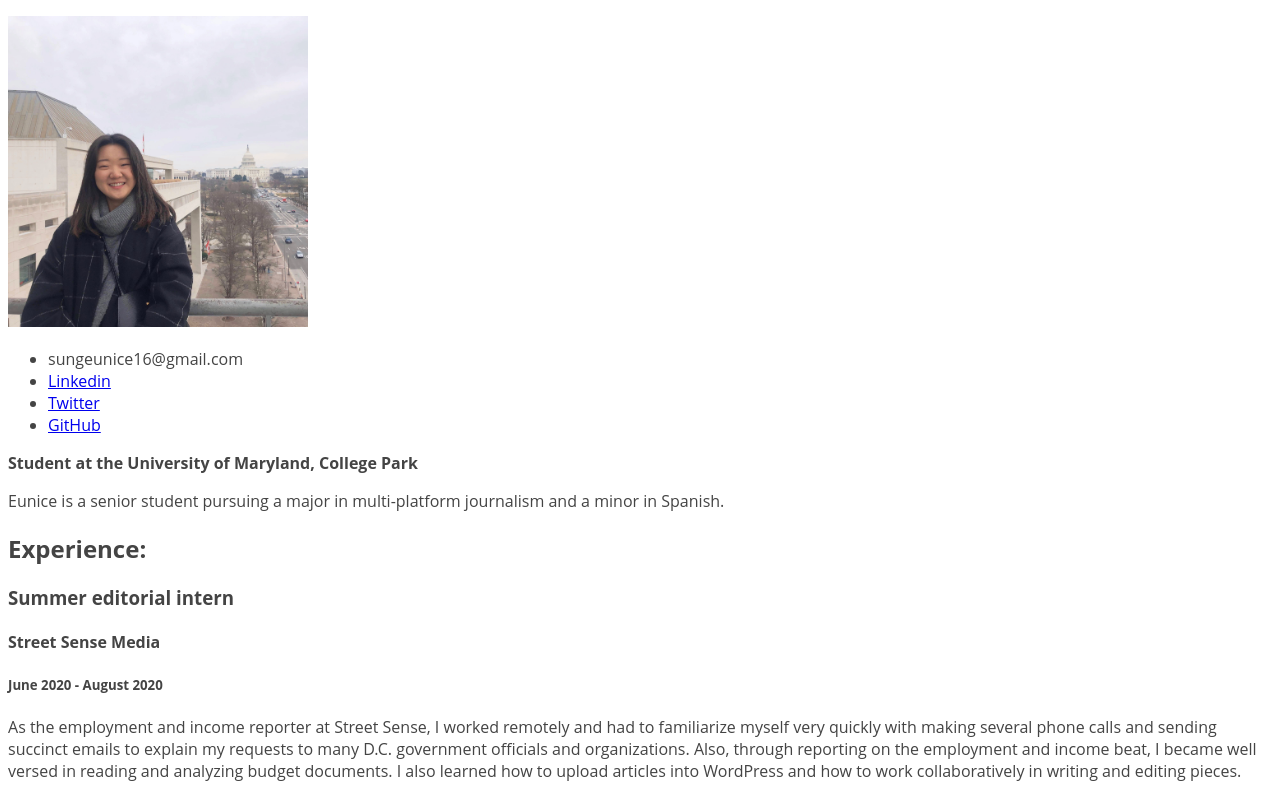
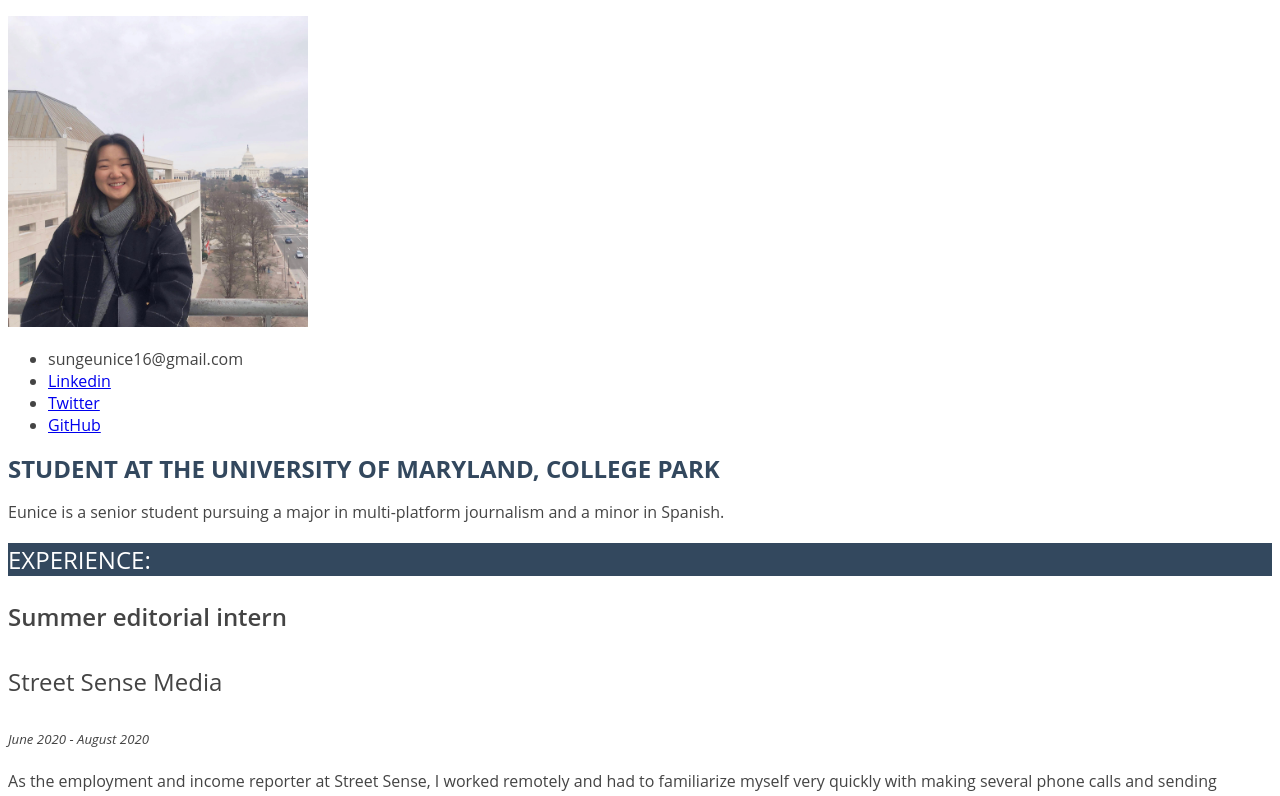
Before and after one commit to esung16/Eunice-Sung-JOUR352, a plain HTML site: page resume/index-2.html in a window 1280 px wide. Shown: the part 113-909 px from the top of the page. Drawn offline with Linux system fonts and the light colour scheme.

Commit message:
Update style.css

```diff
--- a/resume/style.css
+++ b/resume/style.css
@@ -5,9 +5,45 @@ body {
   font-weight: 400;
 }
 
-h1{
+h1 {
   font-size: 3em;
-  color: #33485e
   text-align: center;
+  text-transform: uppercase;
+  color: #33485e;
+}
 
+/* PHOTO */
+
+strong {
+  text-transform: uppercase;
+  font-size: 1.5em;
+  color: #33485e;
 }
+
+h2 {
+  font-size: 1.5em;
+  text-transform: uppercase;
+  background-color: #33485e;
+  color: #FFFFFF;
+  font-weight: 400;
+}
+
+h3 {
+  font-weight: 600;
+  font-size: 1.5em;
+}
+
+h4 {
+  font-weight: 400;
+  font-size: 1.5em;
+}
+
+h5 {
+  font-weight: 400;
+  font-style: italic;
+  font-size: 1em:
+}
+
+li{
+  font-size: 1em;
+}
```
